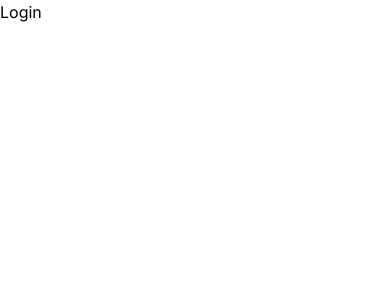
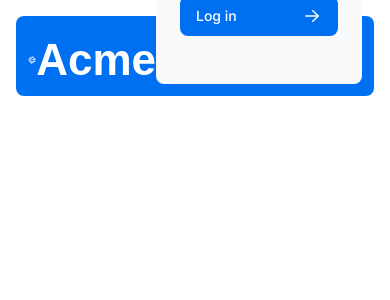
Before and after one commit to TungNguyen12/nextjs, a Next.js app: page /login in a window 390 px wide. Shown: the top 300 px of the page. Built offline with nearby package versions, Linux system fonts and the light colour scheme; a web font is replaced by a local one.

Commit message:
adding authentication with next

```diff
--- a/app/login/page.tsx
+++ b/app/login/page.tsx
@@ -1,3 +1,18 @@
+import AcmeLogo from '../ui/acme-logo'
+import LoginForm from '../ui/login-form'
+
 export default function Login() {
-    return <p>Login</p>
+  return (
+    <main>
+      <div className="relative mx-auto flex w-full max-w-[400px] flex-col space-y-2.5 p-4 md:-mt-32">
+        <div className="flex h-20 w-full items-end rounded-lg bg-blue-500 p-3 md:h-36">
+          <div className="w-32 text-white md:w-36">
+            <AcmeLogo />
+          </div>
+
+          <LoginForm />
+        </div>
+      </div>
+    </main>
+  )
 }
--- a/package.json
+++ b/package.json
@@ -18,6 +18,7 @@
     "bcrypt": "^5.1.1",
     "clsx": "^2.0.0",
     "next": "^14.0.2",
+    "next-auth": "^5.0.0-beta.15",
     "postcss": "8.4.31",
     "react": "18.2.0",
     "react-dom": "18.2.0",
```
Also changed, not shown: 1 other file (tests, documents, lock files or other folders).
